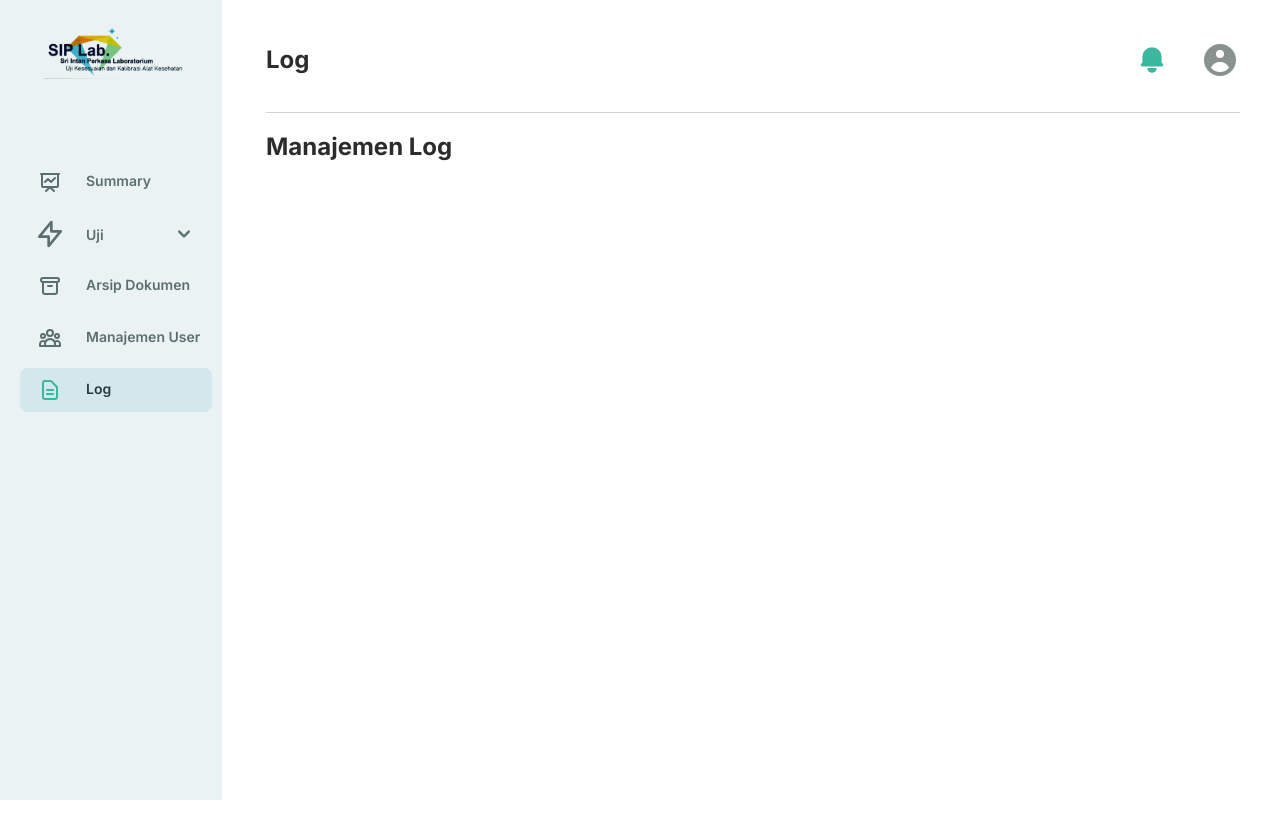
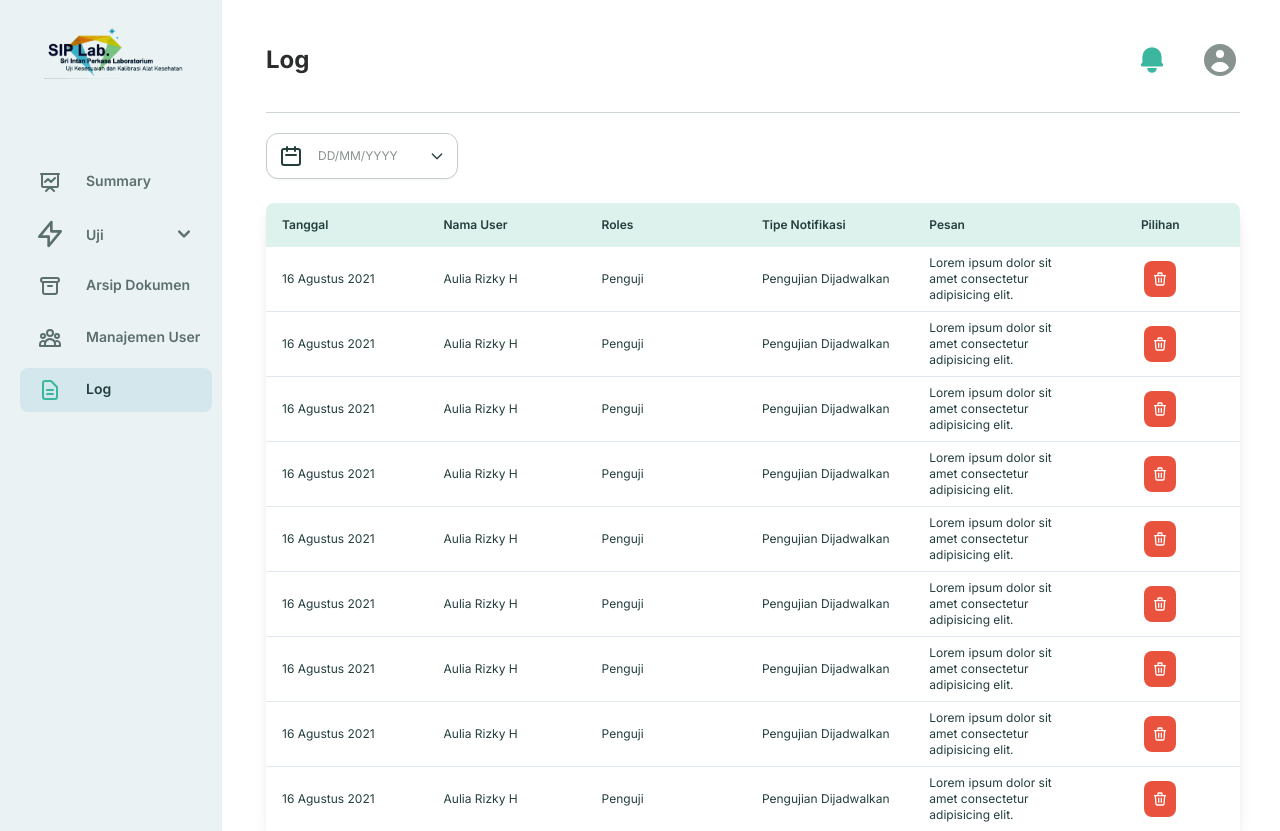
Before and after one commit to AdlanHawari/lab-webapp, a Next.js app: page /manajemen/log in a window 1280 px wide. Before the commit the page ends 800 px from the top, so only its background shows below. Built offline with nearby package versions, Linux system fonts and the light colour scheme.

Commit message:
manajemen log personel log

```diff
--- a/pages/client/log/index.js
+++ b/pages/client/log/index.js
@@ -6,7 +6,7 @@ export default function ClientLogPage() {
 
   // const [title, setTitle] = useTitleContext();
   // const router = useRouter
-  console.log(clientLogs)
+  // console.log(clientLogs)
   return(
     <LogSection data={clientLogs}>
 
--- a/pages/manajemen/log/index.js
+++ b/pages/manajemen/log/index.js
@@ -1,10 +1,12 @@
 import BaseLayout from 'components/base/BaseLayout';
+import LogSection from 'components/base/logsection/LogSection';
+import { clientLogs } from 'constants/test_objects/clientLog';
 
 export default function ManajemenLogPage() {
   return(
-    <div className="">
-        Manajemen Log
-    </div>
+    <LogSection data={clientLogs}>
+
+    </LogSection>
   )
 }
 
--- a/pages/personel/log/index.js
+++ b/pages/personel/log/index.js
@@ -1,13 +1,15 @@
 import BaseLayout from "components/base/BaseLayout"
+import LogSection from "components/base/logsection/LogSection"
+import { clientLogs } from "constants/test_objects/clientLog"
 
 export default function PersonelLogPage() {
 
   // const [title, setTitle] = useTitleContext();
   // const router = useRouter
   return(
-    <div className="">
+    <LogSection data={clientLogs}>
 
-    </div>
+    </LogSection>
   )
 }
 
```
